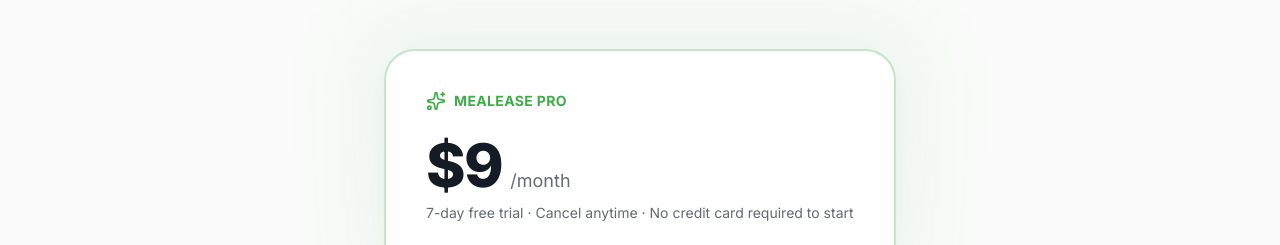
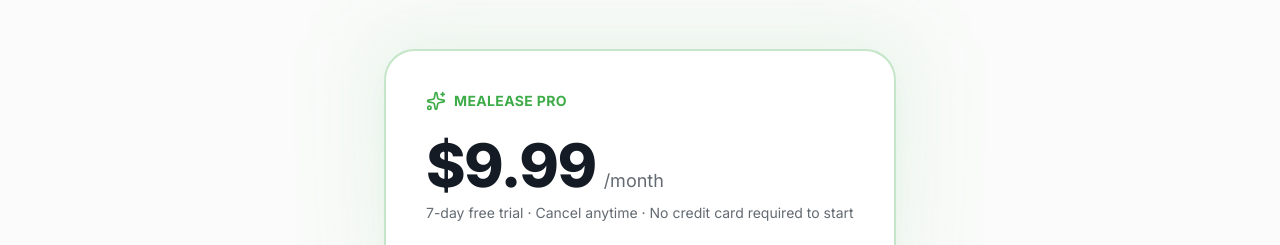
Before and after one commit to dipak1992/NutraNestAI, a Next.js app: page / in a window 1280 px wide. Shown: the part 7060-7305 px from the top of the page. Built offline with nearby package versions, Linux system fonts and the light colour scheme; no server answers.

Commit message:
fix: update landing page price to $9.99

```diff
--- a/components/landing/LandingPricing.tsx
+++ b/components/landing/LandingPricing.tsx
@@ -59,7 +59,7 @@
 
             {/* Price */}
             <div className="flex items-baseline gap-2 mb-2">
-              <span className="text-5xl sm:text-6xl font-extrabold tracking-tight text-foreground">$9</span>
+              <span className="text-5xl sm:text-6xl font-extrabold tracking-tight text-foreground">$9.99</span>
               <span className="text-lg text-muted-foreground">/month</span>
             </div>
             <p className="text-sm text-muted-foreground mb-8">
```
